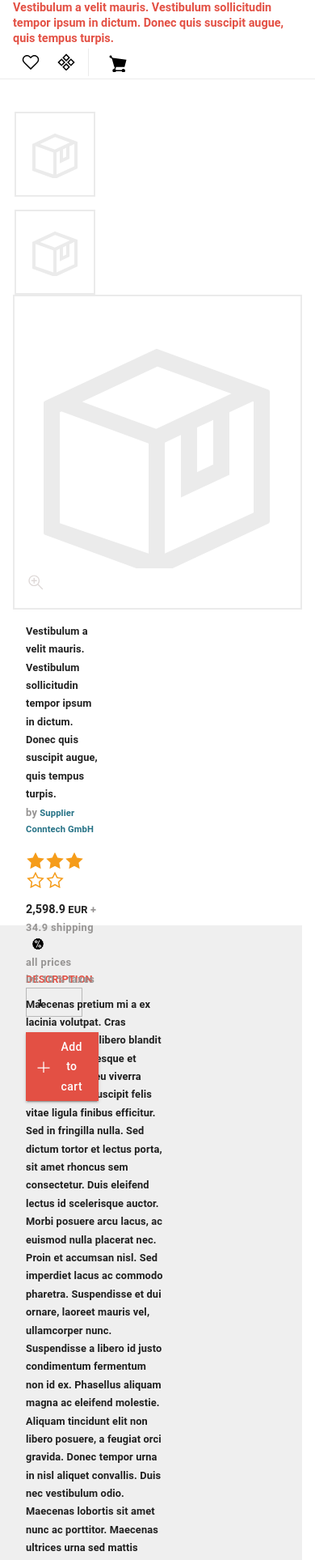
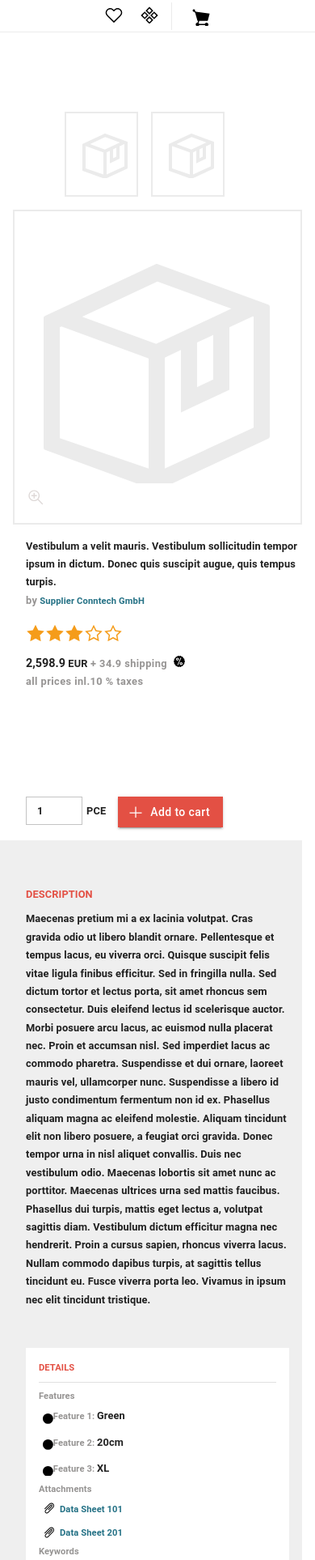
Before and after one commit to Bojan987/jaggaer, a React app: page / in a window 390 px wide. Shown: the top 1927 px of the page at 81% size. Built offline with nearby package versions, Linux system fonts and the light colour scheme.

Commit message:
added responsivness

```diff
--- a/src/components/ProductActionsContainer/ProductActionsContainer.js
+++ b/src/components/ProductActionsContainer/ProductActionsContainer.js
@@ -4,20 +4,21 @@ import data from "../../resources/data/data.json";
 import Rating from "../rating/Rating";
 import iconDicount from "../../resources/icons/discount.svg";
 import AddToCart from "../addToCart/AddToCart";
-import useIntersection from "../../util/useIntersection";
-import { useDispatch } from "react-redux";
+import { useDispatch, useSelector } from "react-redux";
 import { isVisibleAction } from "../../redux/actions/cartActions";
 
 const ProductActionsContainer = () => {
   const dispatch = useDispatch();
 
   const ref = useRef();
-  const [isVisibale, setIsvisible] = useState(false);
+
   const intersectionCallback = (entries) => {
     const [entry] = entries;
-    setIsvisible(entry.isIntersecting);
+
     dispatch(isVisibleAction(entry.isIntersecting));
   };
+  const state = useSelector((state) => state.isVisible);
+  console.log(state);
 
   const options = {
     root: null,
@@ -91,11 +92,11 @@ const ProductActionsContainer = () => {
           </Grid>
         </Grid>
       </Grid>
-      <div ref={ref}>
-        <Grid item xs={12}>
-          <AddToCart />
-        </Grid>
-      </div>
+      {/* <div ref={ref}> */}
+      <Grid item xs={12} ref={ref}>
+        <AddToCart />
+      </Grid>
+      {/* </div> */}
     </Grid>
   );
 };
--- a/src/components/addToCart/AddToCart.js
+++ b/src/components/addToCart/AddToCart.js
@@ -1,10 +1,10 @@
 import { Button, Grid, Icon, TextField, Typography } from "@mui/material";
-import React, { useState } from "react";
+import React, { forwardRef, useState } from "react";
 import { useDispatch } from "react-redux";
 import { addProduct } from "../../redux/actions/cartActions";
 import iconAdd from "../../resources/icons/add.svg";
 
-const AddToCart = () => {
+const AddToCart = forwardRef(() => {
   const [quantity, setQuantity] = useState(1);
   const dispatch = useDispatch();
   const handleChange = (e) => {
@@ -54,6 +54,6 @@ const AddToCart = () => {
       </Grid>
     </Grid>
   );
-};
+});
 
 export default AddToCart;
--- a/src/components/navbar/Navbar.js
+++ b/src/components/navbar/Navbar.js
@@ -4,10 +4,13 @@ import Toolbar from "@mui/material/Toolbar";
 import Typography from "@mui/material/Typography";
 import CssBaseline from "@mui/material/CssBaseline";
 import useScrollTrigger from "@mui/material/useScrollTrigger";
-import { Grid } from "@mui/material";
+import { Grid, useMediaQuery } from "@mui/material";
 import data from "../../resources/data/data.json";
 import Icons from "./Icons";
 import styled from "@emotion/styled";
+import AddToCart from "../addToCart/AddToCart";
+import { useSelector } from "react-redux";
+import { useTheme } from "@emotion/react";
 
 function ElevationScroll(props) {
   const { children, window } = props;
@@ -35,7 +38,13 @@ const ToolbarMargin = styled("div")(({ theme }) => ({
 }));
 
 const Navbar = (props) => {
-  console.log(data);
+  const isVisible = useSelector((state) => state.isVisible);
+  const theme = useTheme();
+  // remove title if screen is < 650px
+  const match650 = useMediaQuery(theme.breakpoints.between(450, 900));
+  const match450 = useMediaQuery(theme.breakpoints.down(450));
+
+  console.log(match650, match450);
   return (
     <React.Fragment>
       <CssBaseline />
@@ -47,15 +56,27 @@ const Navbar = (props) => {
               sx={{
                 display: "flex",
                 alignItems: "center",
-                justifyContent: "space-between",
+                justifyContent: match450 ? "center" : "space-between",
                 minHeight: "100%",
               }}
             >
-              <Grid item>
-                <Typography variant="h5" component="div" color="secondary">
-                  {data.article.description_short}
-                </Typography>
-              </Grid>
+              {!match650 && !match450 && (
+                <Grid
+                  item
+                  sm={!isVisible ? 4 : 8}
+                  md={!isVisible ? 6 : 9}
+                  lg={!isVisible ? 8 : 10}
+                >
+                  <Typography variant="h5" component="div" color="secondary">
+                    {data.article.description_short}
+                  </Typography>
+                </Grid>
+              )}
+              {isVisible !== undefined && !isVisible && (
+                <Grid item sx={{ padding: match450 ? "20px" : "5px" }}>
+                  <AddToCart />
+                </Grid>
+              )}
 
               <Grid item>
                 <Icons />
--- a/src/components/packageContainers/SmallPackageContainer.js
+++ b/src/components/packageContainers/SmallPackageContainer.js
@@ -1,8 +1,12 @@
-import { Grid, Icon } from "@mui/material";
+import { useTheme } from "@emotion/react";
+import { Grid, Icon, useMediaQuery } from "@mui/material";
 import React from "react";
 import iconPackage from "../../resources/icons/package.svg";
 
 const SmallPackageContainer = () => {
+  const theme = useTheme();
+
+  const match550 = useMediaQuery(theme.breakpoints.down(550));
   return (
     <Grid
       container
@@ -10,17 +14,18 @@ const SmallPackageContainer = () => {
         display: "flex",
         alignItems: "flex-start",
         justifyContent: "flex-start",
-        flexDirection: "column",
+        flexDirection: match550 ? "row" : "column",
         marginLeft: "2px",
       }}
     >
       <Grid
         item
-        xs={12}
+        xs={match550 ? 5 : 12}
         sx={{
           border: "2px solid #EBEBEB",
           padding: "1rem",
           marginBottom: "1rem",
+          marginRight: match550 ? "1rem" : 0,
         }}
       >
         <Icon
@@ -33,7 +38,11 @@ const SmallPackageContainer = () => {
           <img src={iconPackage} />
         </Icon>
       </Grid>
-      <Grid item xs={12} sx={{ border: "2px solid #EBEBEB", padding: "1rem" }}>
+      <Grid
+        item
+        xs={match550 ? 5 : 12}
+        sx={{ border: "2px solid #EBEBEB", padding: "1rem" }}
+      >
         <Icon
           sx={{
             filter:
--- a/src/pages/ProductPage/ProductDescription.js
+++ b/src/pages/ProductPage/ProductDescription.js
@@ -1,13 +1,23 @@
-import { Chip, Container, Divider, Grid, Typography } from "@mui/material";
+import { useTheme } from "@emotion/react";
+import {
+  Chip,
+  Container,
+  Divider,
+  Grid,
+  Typography,
+  useMediaQuery,
+} from "@mui/material";
 import React from "react";
 import AttachmentTypography from "../../components/attachmentTypography/AttachmentTypography";
 import BuletedTypography from "../../components/BuletedTypography/BuletedTypography";
 import PriceBreak from "../../components/priceBreaks/PriceBreak";
 import data from "../../resources/data/data.json";
 const ProductDescription = () => {
+  const theme = useTheme();
+  const match = useMediaQuery(theme.breakpoints.down(900));
   return (
     <Grid container sx={{ backgroundColor: "#EFEFEF" }} spacing={2}>
-      <Grid item xs={7} sx={{ marginBottom: "2rem", marginTop: "2rem" }}>
+      <Grid item xl={8} lg={8} sx={{ marginBottom: "2rem", marginTop: "2rem" }}>
         <Container>
           <Typography
             variant="subtitle1"
@@ -26,10 +36,13 @@ const ProductDescription = () => {
           <Grid container>
             <Grid
               item
-              xs={3}
+              xl={3}
+              lg={4}
+              md={5}
+              xs={12}
               sx={{
                 backgroundColor: "#ffff",
-                marginRight: "2rem",
+                marginRight: match ? 0 : "2rem",
                 marginBottom: "2rem",
               }}
             >
@@ -73,7 +86,10 @@ const ProductDescription = () => {
             </Grid>
             <Grid
               item
-              xs={3}
+              xl={3}
+              lg={4}
+              md={5}
+              xs={12}
               sx={{ backgroundColor: "#ffff", marginBottom: "2rem" }}
             >
               <Container sx={{ height: "300px", padding: "1rem" }}>
--- a/src/pages/ProductPage/ProductPage.js
+++ b/src/pages/ProductPage/ProductPage.js
@@ -1,4 +1,5 @@
-import { Container, Grid } from "@mui/material";
+import { useTheme } from "@emotion/react";
+import { Container, Grid, useMediaQuery } from "@mui/material";
 import React from "react";
 import BigPackageContainer from "../../components/packageContainers/BigPackageContainer";
 import SmallPackageContainer from "../../components/packageContainers/SmallPackageContainer";
@@ -6,16 +7,26 @@ import ProductActionsContainer from "../../components/ProductActionsContainer/Pr
 import ProductDescription from "./ProductDescription";
 
 const ProductPage = () => {
+  const theme = useTheme();
+  const match900 = useMediaQuery(theme.breakpoints.down(900));
+  const match550 = useMediaQuery(theme.breakpoints.down(550));
   return (
     <Grid
       container
       sx={{
         display: "flex",
         alignItems: "center",
-        justifyContent: "flex-start",
+        justifyContent: match900 ? "center" : "flex-start",
       }}
     >
-      <Grid item sx={{ alignSelf: "flex-start", marginRight: "1rem" }}>
+      <Grid
+        item
+        sx={{
+          alignSelf: "flex-start",
+
+          marginRight: "1rem",
+        }}
+      >
         <SmallPackageContainer />
       </Grid>
       <Grid>
@@ -23,7 +34,8 @@ const ProductPage = () => {
       </Grid>
       <Grid
         item
-        xs={3}
+        lg={3}
+        md={4}
         sx={{
           alignSelf: "flex-start",
           marginRight: "1rem",
```
